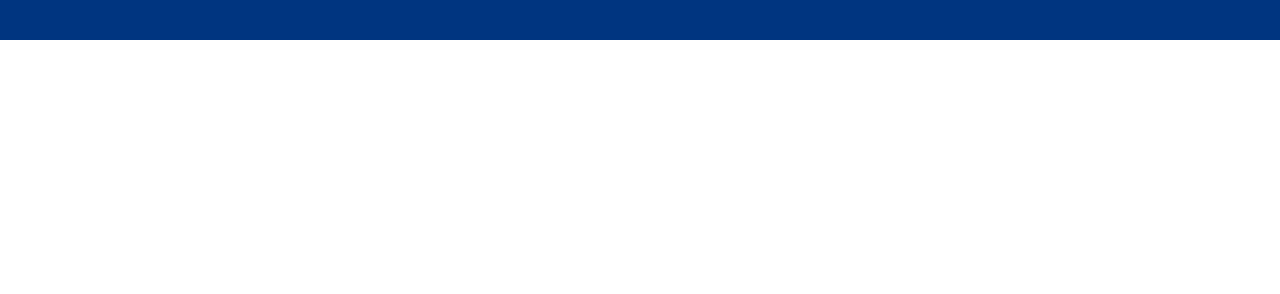
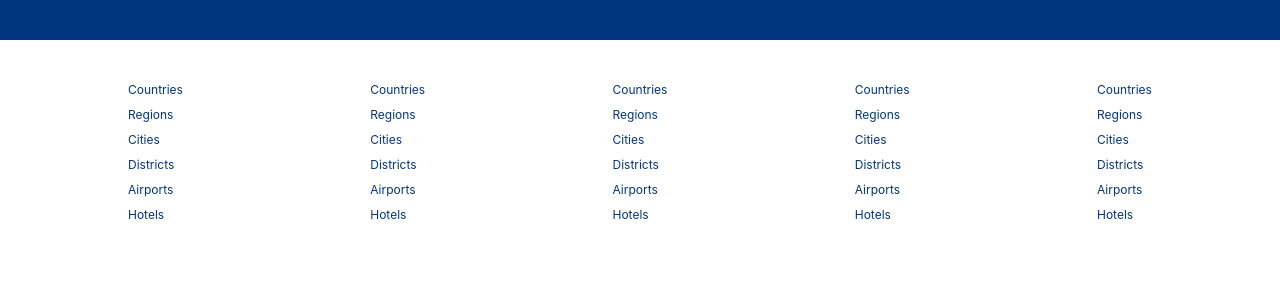
Before and after one commit to brunash/booking-app-client, a React (Create React App) app: page / in a window 1280 px wide. Shown: the part 1811-2105 px from the top of the page. Before the commit the page ends 1851 px from the top, so only its background shows below. Built offline with nearby package versions, Linux system fonts and the light colour scheme.

Commit message:
added footer component

```diff
--- /dev/null
+++ b/src/components/Footer/Footer.jsx
@@ -0,0 +1,53 @@
+import "./Footer.scss";
+
+const Footer = () => {
+  return (
+    <div className="footer">
+      <div className="footer__lists">
+        <ul className="footer__list">
+          <li className="footer__list--item">Countries</li>
+          <li className="footer__list--item">Regions</li>
+          <li className="footer__list--item">Cities</li>
+          <li className="footer__list--item">Districts</li>
+          <li className="footer__list--item">Airports</li>
+          <li className="footer__list--item">Hotels</li>
+        </ul>
+        <ul className="footer__list">
+          <li className="footer__list--item">Countries</li>
+          <li className="footer__list--item">Regions</li>
+          <li className="footer__list--item">Cities</li>
+          <li className="footer__list--item">Districts</li>
+          <li className="footer__list--item">Airports</li>
+          <li className="footer__list--item">Hotels</li>
+        </ul>
+        <ul className="footer__list">
+          <li className="footer__list--item">Countries</li>
+          <li className="footer__list--item">Regions</li>
+          <li className="footer__list--item">Cities</li>
+          <li className="footer__list--item">Districts</li>
+          <li className="footer__list--item">Airports</li>
+          <li className="footer__list--item">Hotels</li>
+        </ul>
+        <ul className="footer__list">
+          <li className="footer__list--item">Countries</li>
+          <li className="footer__list--item">Regions</li>
+          <li className="footer__list--item">Cities</li>
+          <li className="footer__list--item">Districts</li>
+          <li className="footer__list--item">Airports</li>
+          <li className="footer__list--item">Hotels</li>
+        </ul>
+        <ul className="footer__list">
+          <li className="footer__list--item">Countries</li>
+          <li className="footer__list--item">Regions</li>
+          <li className="footer__list--item">Cities</li>
+          <li className="footer__list--item">Districts</li>
+          <li className="footer__list--item">Airports</li>
+          <li className="footer__list--item">Hotels</li>
+        </ul>
+      </div>
+      <div className="footer__text">Copyright C 2022 BobaBooking</div>
+    </div>
+  );
+};
+
+export default Footer;
--- /dev/null
+++ b/src/components/Footer/Footer.scss
@@ -0,0 +1,21 @@
+.footer {
+    width: 100%;
+    width: 1024px;
+    font-size: 12px;
+    &__lists{
+        width: 100%;
+        display: flex;
+        justify-content: space-between;
+        margin-bottom: 50px;
+    }
+    &__list {
+        list-style: none;
+        padding: 0;
+        &--item {
+            margin-bottom: 10px;
+            color: #003580;
+            cursor: pointer;
+        }
+    }
+
+}
--- a/src/pages/home/Home.jsx
+++ b/src/pages/home/Home.jsx
@@ -5,6 +5,7 @@
 import PropertyList from '../../components/PropertyList/PropertyList';
 import Popular from '../../components/Popular/Popular';
 import MailList from '../../components/MailList/MailList';
+import Footer from '../../components/Footer/Footer';
 
 const Home = () => {
     return (
@@ -18,6 +19,7 @@
           <h1 className="home__title">Homes guests love</h1>
           <Popular/>
           <MailList/>
+          <Footer/>
         </div>
       </div>
     );
```
